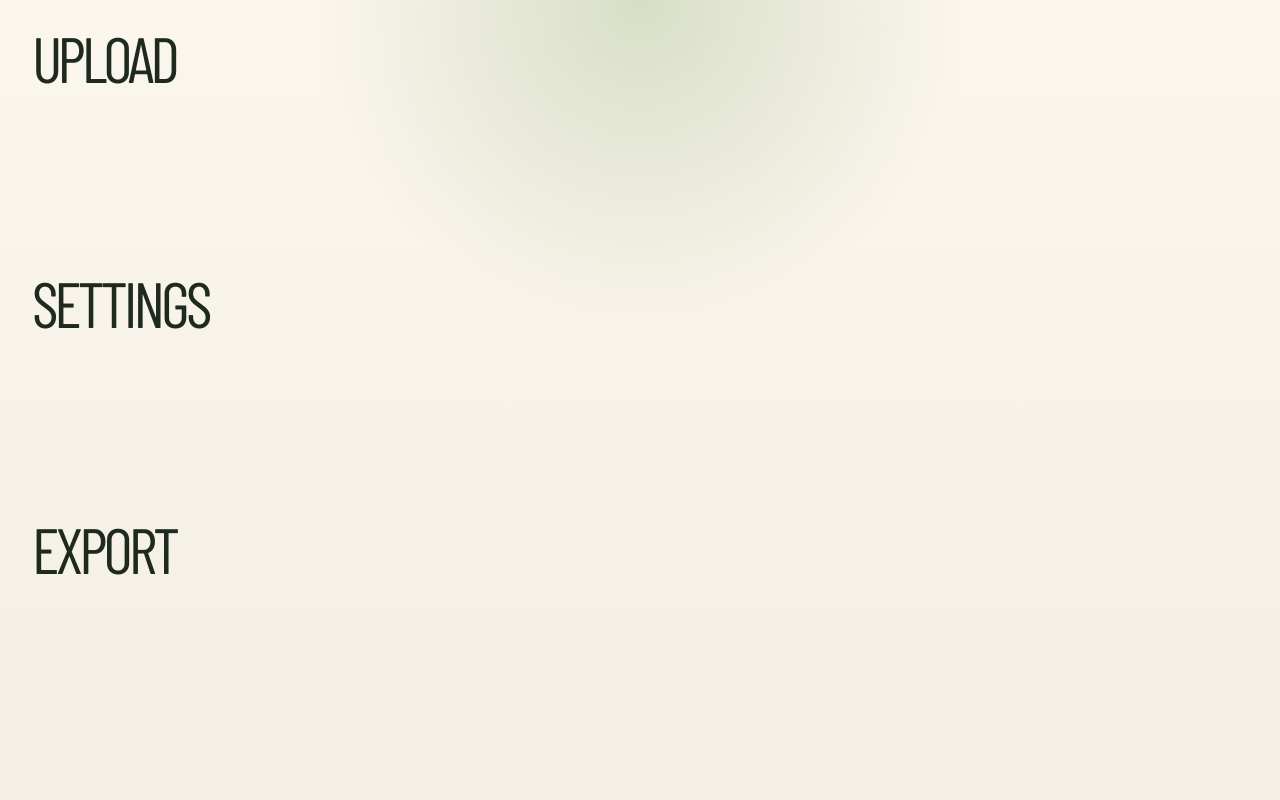
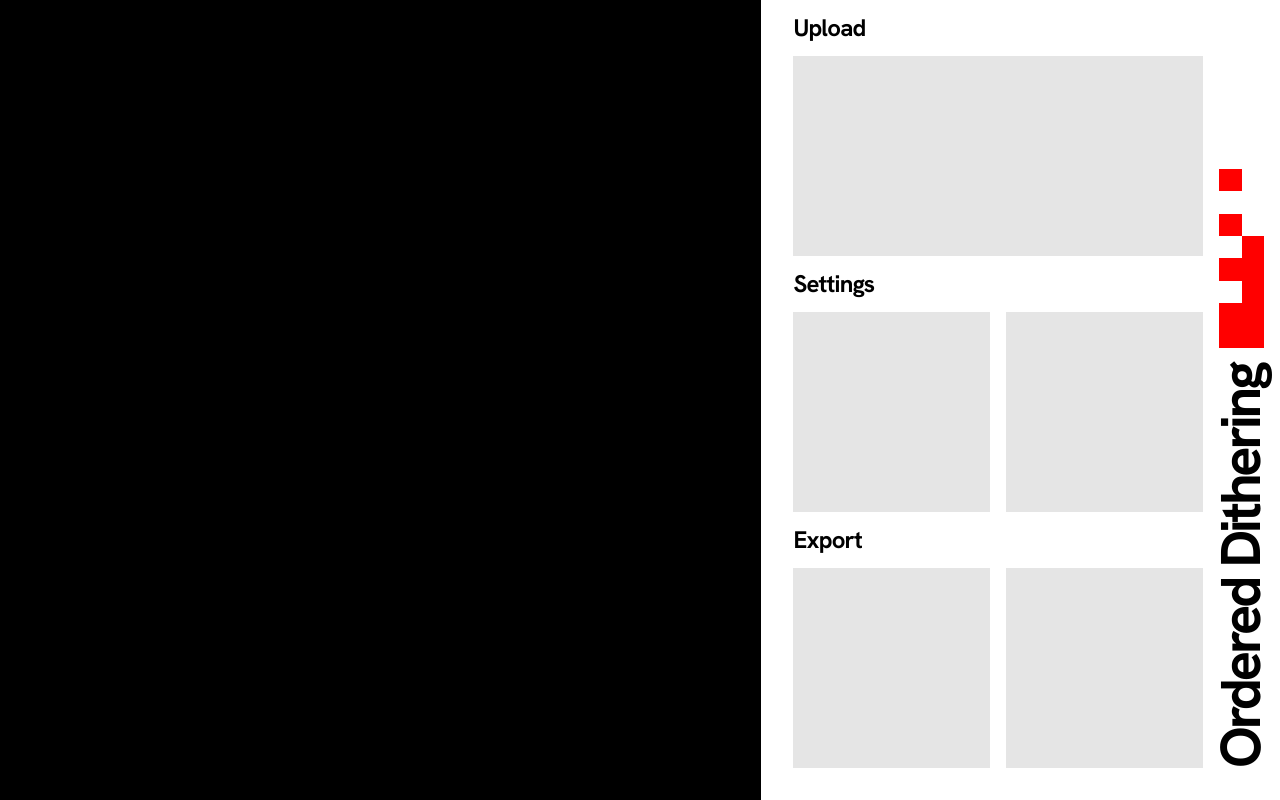
Before and after one commit to dj24/blog, a Next.js app: page /dither in a window 1280 px wide. Built offline with nearby package versions, Linux system fonts and the light colour scheme.

Commit message:
add more structure

```diff
--- a/app/dither/page.module.css
+++ b/app/dither/page.module.css
@@ -1,26 +1,46 @@
 .page {
-  --dither-spacing: 4vmin;
+  --dither-spacing: 2vmin;
+  --golden-ratio: 1.61803398875;
 
   display: flex;
   min-height: 100vh;
 
-  font-family: var(--font-saira), sans-serif;
-}
-
-.leftPanel,
-.rightPanel {
-  flex: 1;
+  font-family: var(--font-hanken-grotesk), sans-serif;
 }
 
 .leftPanel {
   background: #000;
   color: #fff;
+  flex: var(--golden-ratio);
 }
 
 .rightPanel {
-  padding: var(--dither-spacing);
-  font-family: var(--font-barlow-condensed), sans-serif;
-  letter-spacing: -0.5vmin;
+  padding: calc(var(--dither-spacing) * 2);
+  padding-top: var(--dither-spacing);
+  padding-right: var(--dither-spacing);
   display: flex;
-  flex-direction: column;
+  gap: var(--dither-spacing);
+  flex: 1;
+
+  h2 {
+    font-size: 3vmin;
+    letter-spacing: -0.1vmin;
+    line-height: 1.0;
+  }
+
+  h1 {
+    font-size: 7vmin;
+    min-width: 0;
+    letter-spacing: -0.4vmin;
+    line-height: 0.8;
+    writing-mode: vertical-rl;
+    transform: rotate(180deg);
+    /*border: 1px solid red;*/
+  }
+
+  p {
+    font-size: 1.5vmin;
+    width: calc(100% * calc(var(--golden-ratio) - 1.0));
+    /*border: 1px solid red;*/
+  }
 }
--- a/app/dither/page.tsx
+++ b/app/dither/page.tsx
@@ -1,34 +1,109 @@
-import { Barlow_Condensed, Saira } from "next/font/google";
+import { Hanken_Grotesk } from "next/font/google";
 import styles from "./page.module.css";
 
-const saira = Saira({
-  variable: "--font-saira",
-  subsets: ["latin"],
-});
-
-const barlowCondensed = Barlow_Condensed({
-  variable: "--font-barlow-condensed",
-  weight: ["400", "700"],
+const hankenGrotesk = Hanken_Grotesk({
+  variable: "--font-hanken-grotesk",
   subsets: ["latin"],
 });
 
 const Panel = ({ children }: { children: React.ReactNode }) => {
-  return <div style={{ flex: "1" }}>{children}</div>;
+  return (
+    <div
+      style={{
+        flex: "1",
+        display: "flex",
+        flexDirection: "column",
+        gap: "var(--dither-spacing)",
+        // border: "1px solid red",
+        // position: "relative",
+      }}
+    >
+      {children}
+    </div>
+  );
+};
+
+const Bayer = ({
+  trFilled,
+  tlFilled,
+  blFilled,
+  brFilled,
+}: {
+  trFilled?: boolean;
+  tlFilled?: boolean;
+  blFilled?: boolean;
+  brFilled?: boolean;
+}) => (
+  <div
+    style={{
+      display: "grid",
+      gridTemplateColumns: "repeat(2, 1fr)",
+      gridTemplateRows: "repeat(2, 1fr)",
+      aspectRatio: "1",
+    }}
+  >
+    <div style={{ background: tlFilled ? "red" : "transparent" }}></div>
+    <div style={{ background: trFilled ? "red" : "transparent" }}></div>
+    <div style={{ background: blFilled ? "red" : "transparent" }}></div>
+    <div style={{ background: brFilled ? "red" : "transparent" }}></div>
+  </div>
+);
+
+const Card = ({ children }: { children?: React.ReactNode }) => {
+  return <div style={{ flex: "1", background: "rgba(0,0,0,0.1)" }}>{children}</div>;
 };
 
 const Page = () => {
   return (
-    <main className={`${saira.variable} ${barlowCondensed.variable} ${styles.page}`}>
+    <main className={`${hankenGrotesk.variable} ${styles.page}`}>
+      <section className={styles.leftPanel}></section>
       <section className={styles.rightPanel}>
+        <div
+          style={{
+            display: "flex",
+            flexDirection: "column",
+            gap: "var(--dither-spacing)",
+            flex: 1,
+          }}
+        >
+          {/*<p>This demo implements an ordered dithering effect on an uploaded image via WebGPU.</p>*/}
           <Panel>
-          <h1 style={{ fontSize: "8vmin", fontWeight: 400, lineHeight: 0.8 }}>UPLOAD</h1>
+            <h2>Upload</h2>
+            <div style={{ display: "flex", gap: "var(--dither-spacing)", flex: 1 }}>
+              <Card />
+            </div>
           </Panel>
           <Panel>
-          <h1 style={{ fontSize: "8vmin", fontWeight: 400, lineHeight: 0.8 }}>SETTINGS</h1>{" "}
+            <h2>Settings</h2>
+            <div style={{ display: "flex", gap: "var(--dither-spacing)", flex: 1 }}>
+              <Card />
+              <Card />
+            </div>
           </Panel>
           <Panel>
-          <h1 style={{ fontSize: "8vmin", fontWeight: 400, lineHeight: 0.8 }}>EXPORT</h1>{" "}
+            <h2>Export</h2>
+            <div style={{ display: "flex", gap: "var(--dither-spacing)", flex: 1 }}>
+              <Card />
+              <Card />
+            </div>
           </Panel>
+        </div>
+        <div
+          style={{
+            display: "flex",
+            gap: "var(--dither-spacing)",
+            flexDirection: "column",
+            justifyContent: "end",
+          }}
+        >
+          <div>
+            <Bayer tlFilled />
+            <Bayer tlFilled brFilled />
+            <Bayer tlFilled brFilled trFilled />
+            <Bayer trFilled blFilled brFilled tlFilled />
+          </div>
+          <h1>Ordered Dithering</h1>
+        </div>
       </section>
     </main>
   );
--- a/app/globals.css
+++ b/app/globals.css
@@ -1,8 +1,3 @@
-:root {
-  --background: #f4efe5;
-  --foreground: #1f2a1f;
-}
-
 html {
   height: 100%;
 }
@@ -17,10 +12,6 @@ body {
   min-height: 100%;
   display: flex;
   flex-direction: column;
-  color: var(--foreground);
-  background:
-    radial-gradient(circle at top, rgba(173, 194, 149, 0.45), transparent 32%),
-    linear-gradient(180deg, #fbf6ee 0%, var(--background) 100%);
   font-family: var(--font-geist-sans), sans-serif;
   -webkit-font-smoothing: antialiased;
   -moz-osx-font-smoothing: grayscale;
```
Lines whose indentation alone changed are shown as unchanged.
